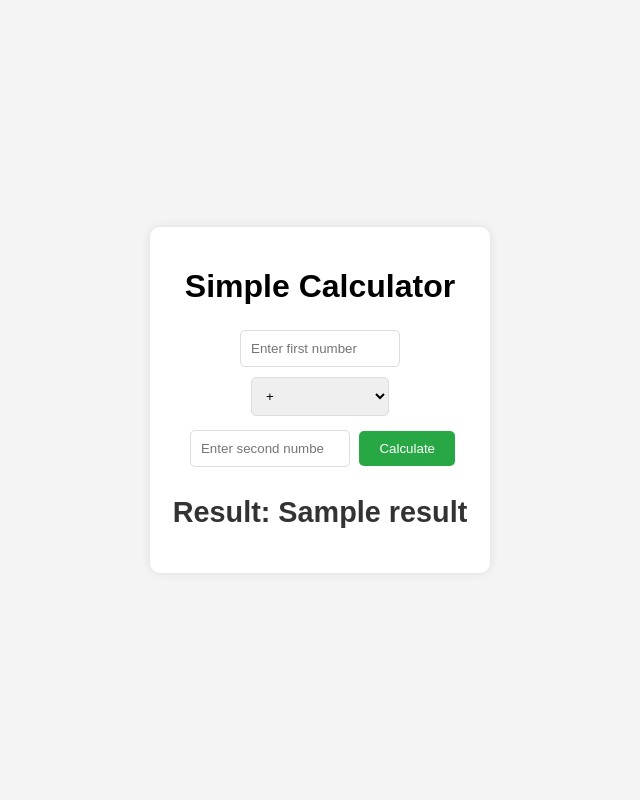
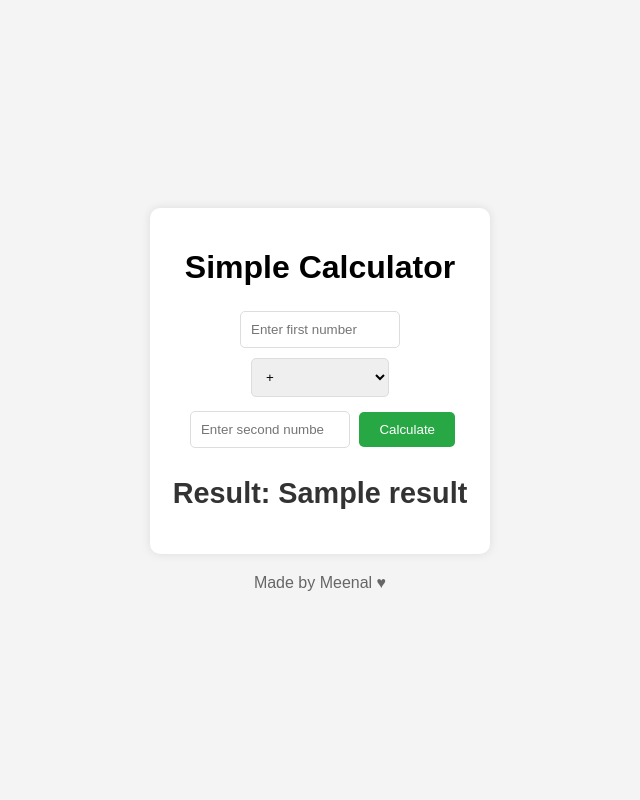
Before and after one commit to Meenal21i/flask-calculator, a Flask app: template templates/index.html in a window 1280 px wide. Shown: the whole page, without its empty margins (320-960 px from the left). Run offline with Flask 3, Linux system fonts and the light colour scheme; the template is opened without the code that fills it: most values are stand-ins (such as "Sample title", 1, 10 or a date in 2020).

Commit message:
enhanced gui

```diff
--- a/static/style.css
+++ b/static/style.css
@@ -2,6 +2,7 @@ body {
     font-family: Arial, sans-serif;
     background-color: #f4f4f4;
     display: flex;
+    flex-direction: column;
     justify-content: center;
     align-items: center;
     height: 100vh;
@@ -49,3 +50,14 @@ button:hover {
     font-size: 1.2em;
     color: #333;
 }
+
+footer {
+    margin-top: 20px;
+    text-align: center;
+    font-size: 1em;
+    color: #666;
+}
+
+footer p {
+    margin: 0;
+}
--- a/templates/index.html
+++ b/templates/index.html
@@ -2,7 +2,7 @@
 <html>
 
 <head>
-    <title>Calculator</title>
+    <title>Calculator by Meenal</title>
     <link rel="stylesheet" type="text/css" href="{{ url_for('static', filename='style.css') }}">
 </head>
 
@@ -26,6 +26,9 @@
         </div>
         {% endif %}
     </div>
+    <footer>
+        <p>Made by Meenal ♥</p>
+    </footer>
 </body>
 
 </html>
```
